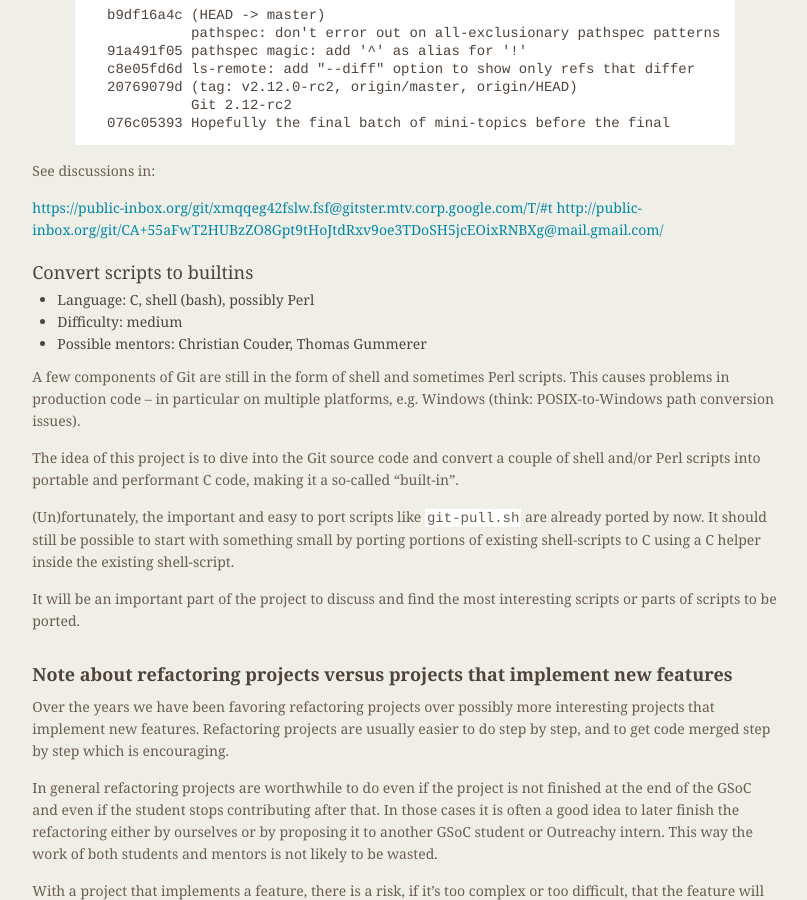
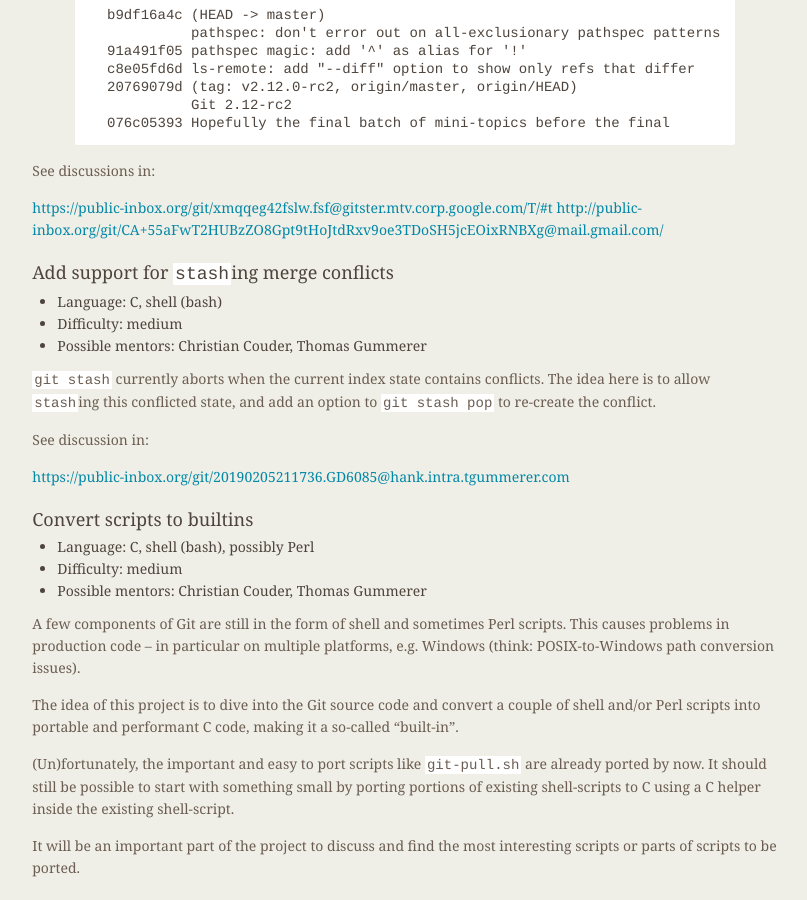
Before and after one commit to git/git.github.io, a Jekyll site: the page built from SoC-2019-Ideas.md, in a window 1280 px wide and 900 px high, scrolled down 2057 px. Shown: the whole window, without its empty margins (339-1146 px from the left). Built offline with Jekyll 4.4.1, drawn with Linux system fonts in a browser that asks for light colours.

Commit message:
add GSoC project for stashing merge conflicts
Signed-off-by: Thomas Gummerer <t.gummerer@gmail.com>

```diff
--- a/SoC-2019-Ideas.md
+++ b/SoC-2019-Ideas.md
@@ -155,6 +155,21 @@
 <https://public-inbox.org/git/xmqqeg42fslw.fsf@gitster.mtv.corp.google.com/T/#t>
 <http://public-inbox.org/git/CA+55aFwT2HUBzZO8Gpt9tHoJtdRxv9oe3TDoSH5jcEOixRNBXg@mail.gmail.com/>
 
+### Add support for `stash`ing merge conflicts
+
+ - Language: C, shell (bash)
+ - Difficulty: medium
+ - Possible mentors: Christian Couder, Thomas Gummerer
+
+`git stash` currently aborts when the current index state contains
+conflicts.  The idea here is to allow `stash`ing this conflicted
+state, and add an option to `git stash pop` to re-create the
+conflict.
+
+See discussion in:
+
+<https://public-inbox.org/git/20190205211736.GD6085@hank.intra.tgummerer.com>
+
 ### Convert scripts to builtins
 
  - Language: C, shell (bash), possibly Perl
```
